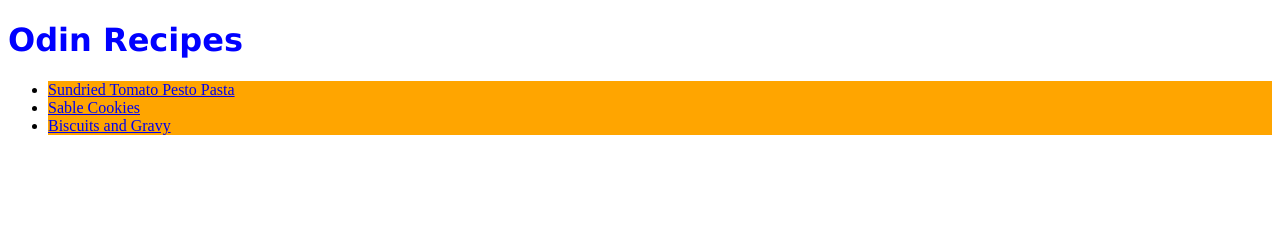
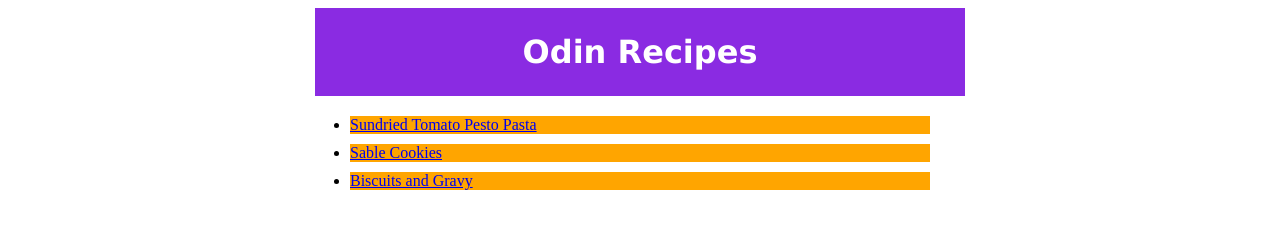
Before and after one commit to mballach/odin-recipes, a plain HTML site: page index.html in a window 1280 px wide. Drawn offline with Linux system fonts and the light colour scheme.

Commit message:
Add style to recipes main page

```diff
--- a/style.css
+++ b/style.css
@@ -1,11 +1,25 @@
 h1{
-    color:blue;
+    background-color:blueviolet;
+    color:white;
     font-family:'Lucida Sans', 'Lucida Sans Regular', 'Lucida Grande', 'Lucida Sans Unicode', Geneva, Verdana, sans-serif;
+    margin:auto;
+    width: 600px;
+    text-align: center;
+    padding:25px;
+
+}
+
+ul{
+    margin:auto;
+    width: 600px;
+    padding: 10px;
+
 }
 
 li{
     background-color: orange;
     color:black;
+    margin:10px;
 }
 
 h2{
```
